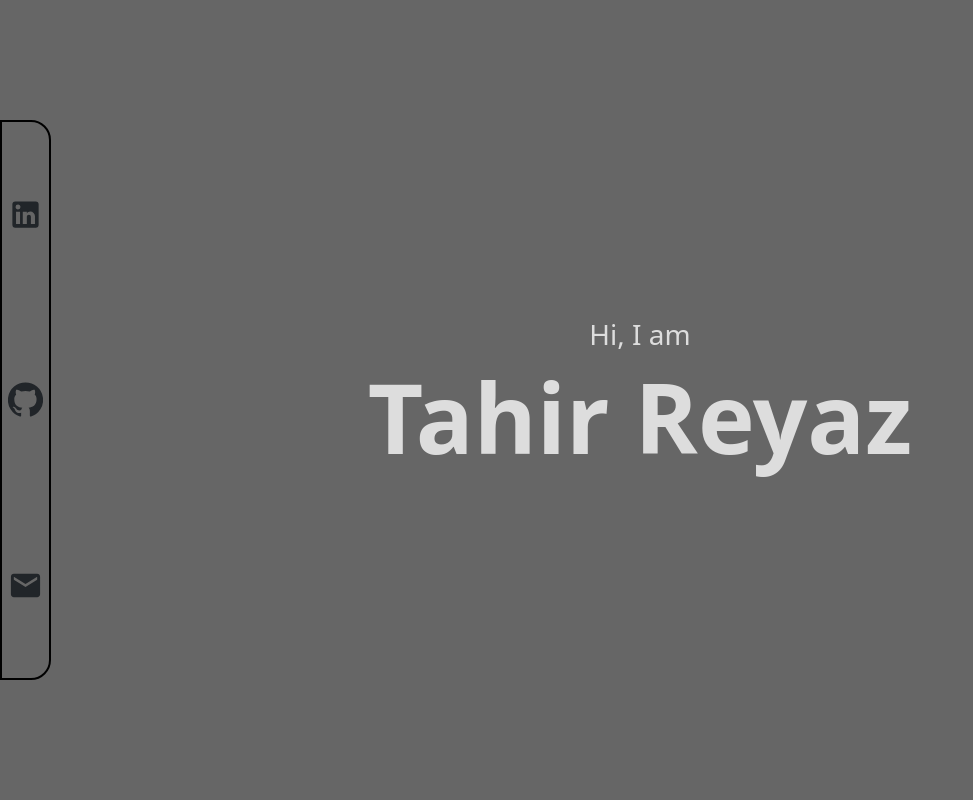
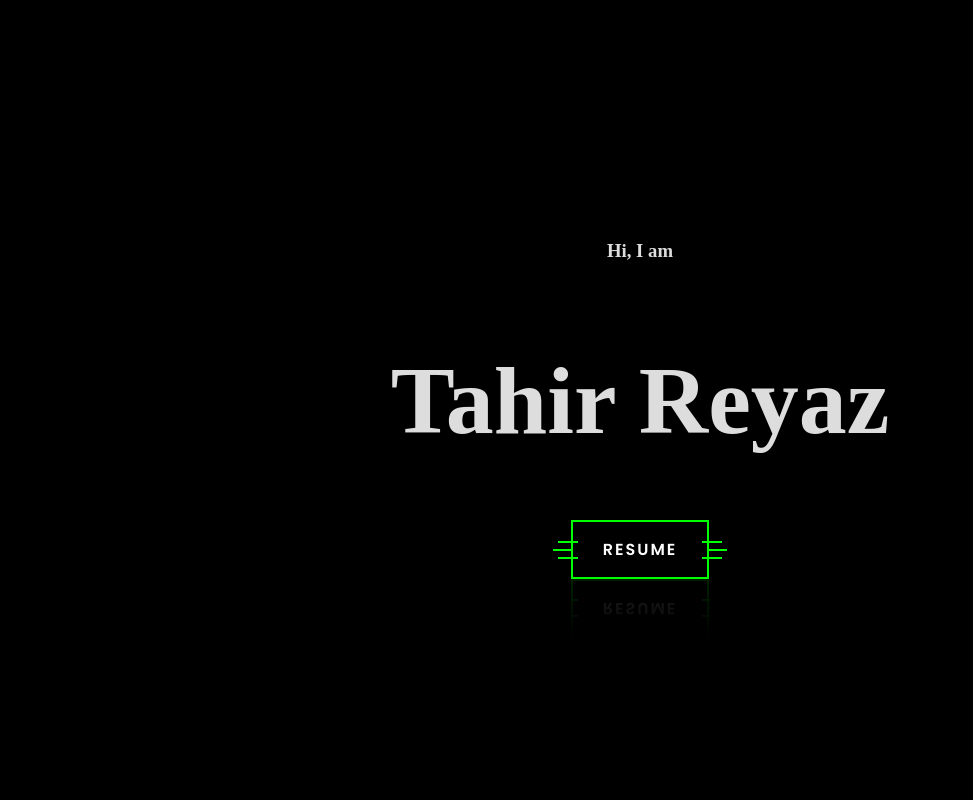
Before and after one commit to TahirReyaz/Portfolio, a React (Create React App) app: page / in a window 1280 px wide. Shown: the top 800 px of the page, without its empty margins (0-973 px from the left). Built offline with nearby package versions, Linux system fonts and the light colour scheme.

Commit message:
Changed file structure, removed bootstrap, added energyButton

```diff
--- a/public/index.css
+++ b/public/css/index.css
@@ -1,6 +1,11 @@
 :root {
   --coloured_section: #666;
   --coloured_section_font: #DDD;
+}
+
+body {
+  margin: 0;
+  padding: 0;
 }
 
 #landing, #about, #projects {
@@ -10,6 +15,10 @@
 #landing, #projects {
   background-color: var(--coloured_section);
   color: var(--coloured_section_font);
+}
+
+#landing {
+  background-color: #000;
 }
 
 #landing h1 {
--- a/public/index.html
+++ b/public/index.html
@@ -3,23 +3,14 @@
   <head>
     <meta charset="utf-8">
     <meta name="viewport" content="width=device-width, initial-scale=1">
-
-    <!-- Bootstrap CSS -->
-    <link href="https://cdn.jsdelivr.net/npm/bootstrap@5.0.1/dist/css/bootstrap.min.css" rel="stylesheet" integrity="sha384-+0n0xVW2eSR5OomGNYDnhzAbDsOXxcvSN1TPprVMTNDbiYZCxYbOOl7+AMvyTG2x" crossorigin="anonymous">
-
     <!-- CSS -->
-    <link rel="stylesheet" href="/index.css">
-
+    <link rel="stylesheet" href="/css/index.css">
     <title>Tahir Reyaz</title>
-    <!-- Nav bar -->
   </head>
   <body>
 
     <div id="root"></div>
 
-    <!-- Bootstrap Bundle with Popper -->
-    <script src="https://cdn.jsdelivr.net/npm/bootstrap@5.0.1/dist/js/bootstrap.bundle.min.js" integrity="sha384-gtEjrD/SeCtmISkJkNUaaKMoLD0//ElJ19smozuHV6z3Iehds+3Ulb9Bn9Plx0x4" crossorigin="anonymous"></script>
-
     <!-- JavaScript -->
     <script src="./src/index.js" type="text/jsx"></script>
   </body>
--- /dev/null
+++ b/src/Components/EnergyButton/EnergyButton.jsx
@@ -0,0 +1,15 @@
+import React from 'react'
+import classes from './EnergyButton.module.css'
+
+const EnergyButton = props => {
+
+  return (
+    <div className={classes.eButton}>
+      <span>
+        {props.children}
+      </span>
+    </div>
+  );
+}
+
+export default EnergyButton;
--- /dev/null
+++ b/src/Components/EnergyButton/EnergyButton.module.css
@@ -0,0 +1,83 @@
+@import url('https://fonts.googleapis.com/css?family=Poppins:200,300,400,500,600,700,800,900&display=swap');
+
+.eButton {
+  position: relative;
+  display: inline-block;
+  padding: 15px 30px;
+  border: 2px solid #0f0;
+  text-transform: uppercase;
+  font-weight: 600;
+  text-decoration: none;
+  letter-spacing: 2px;
+  color: #fff;
+  font-family: 'Poppins', sans-serif;
+  -webkit-box-reflect: below 0px linear-gradient(transparent, #0002);
+  transition: 0.5s;
+  transition-delay: 0s;
+}
+
+.eButton:hover {
+  transition-delay: 1.5s;
+  color: #000;
+  box-shadow: 0 0 10px #0f0,
+              0 0 20px #0f0,
+              0 0 40px #0f0,
+              0 0 80px #0f0,
+              0 0 160px #0f0;
+}
+.eButton span {
+  position: relative;
+  z-index: 100;
+}
+
+/* Left lines */
+.eButton::before {
+  content: '';
+  position: absolute;
+  left: -20px;
+  top: 50%;
+  transform: translateY(-50%);
+  width: 20px;
+  height: 2px;
+  background-color: #0f0;
+  box-shadow: 5px -8px 0 #0f0,
+              5px 8px 0 #0f0;
+  transition: width 0.5s, left 0.5s, height 0.5s,
+  box-shadow 0.5s;
+  transition-delay: 1s,0.5s,0s,0s;
+}
+
+.eButton:hover::before {
+  width: 60%;
+  height: 100%;
+  left: -2px;
+  box-shadow: 5px 0 0 #0f0,
+              5px 0 0 #0f0;
+  transition-delay: 0s,0.5s,1s,1s;
+}
+
+/* Right lines */
+.eButton::after {
+  content: '';
+  position: absolute;
+  right: -20px;
+  top: 50%;
+  transform: translateY(-50%);
+  width: 20px;
+  height: 2px;
+  background-color: #0f0;
+  box-shadow: -5px -8px 0 #0f0,
+              -5px 8px 0 #0f0;
+  transition: width 0.5s, left 0.5s, height 0.5s,
+  box-shadow 0.5s;
+  transition-delay: 1s,0.5s,0s,0s;
+}
+
+.eButton:hover::after {
+  width: 60%;
+  height: 100%;
+  right: -2px;
+  box-shadow: -5px 0 0 #0f0,
+              -5px 0 0 #0f0;
+  transition-delay: 0s,0.5s,1s,1s;
+}
--- a/src/Components/Landing.jsx
+++ /dev/null
@@ -1,14 +0,0 @@
-import React from 'react';
-import Grid from '@material-ui/core/Grid';
-
-const Landing = () => {
-
-    return (
-        <Grid id="landing" container direction="column" alignItems="center" justifyContent="center">
-            <h3>Hi, I am</h3>
-            <h1>Tahir Reyaz</h1>
-        </Grid>
-    );
-}
-
-export default Landing;
--- /dev/null
+++ b/src/Sections/Landing.jsx
@@ -0,0 +1,15 @@
+import React from 'react';
+import EnergyButton from '../Components/EnergyButton/EnergyButton';
+
+const Landing = () => {
+
+    return (
+        <div id="landing" style={{display: "flex", flexDirection: "column", justifyContent: "center", alignItems: "center"}}>
+            <h3>Hi, I am</h3>
+            <h1>Tahir Reyaz</h1>
+            <EnergyButton>Resume</EnergyButton>
+        </div>
+    );
+}
+
+export default Landing;
--- a/src/index.js
+++ b/src/index.js
@@ -1,6 +1,6 @@
 import React from 'react';
 import ReactDOM from 'react-dom';
-import App from './Components/App.jsx';
+import App from './App.jsx';
 
 ReactDOM.render(
   <React.StrictMode>
```
Also changed, not shown: src/App.jsx (renamed from src/Components/App.jsx, +5 -5 lines), src/Sections/About.jsx (renamed from src/Components/About.jsx), src/Sections/Footer.jsx (renamed from src/Components/Footer.jsx), src/Sections/Projects.jsx (renamed from src/Components/Projects.jsx), src/Sections/Social.jsx (renamed from src/Components/Social.jsx).
